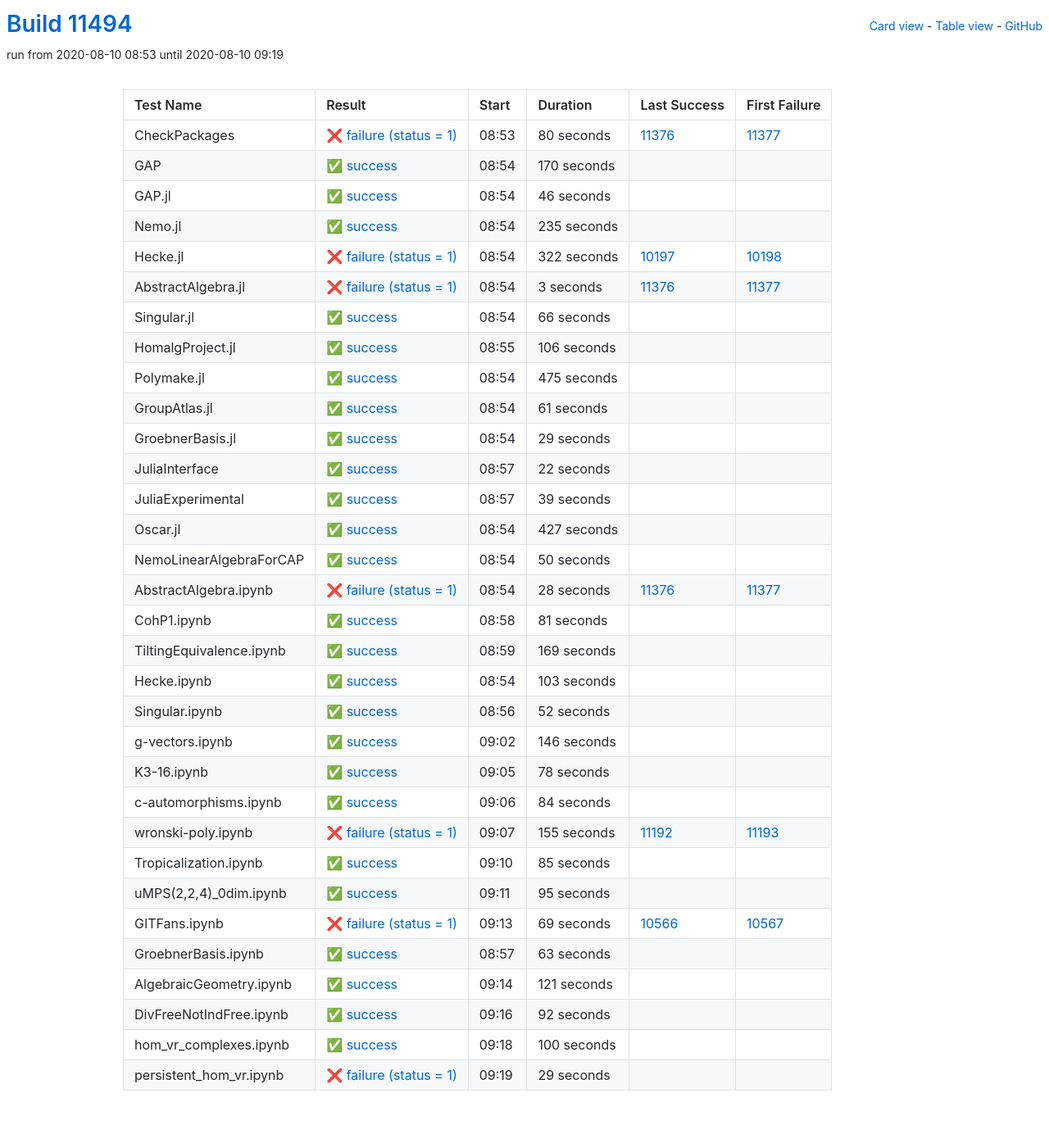
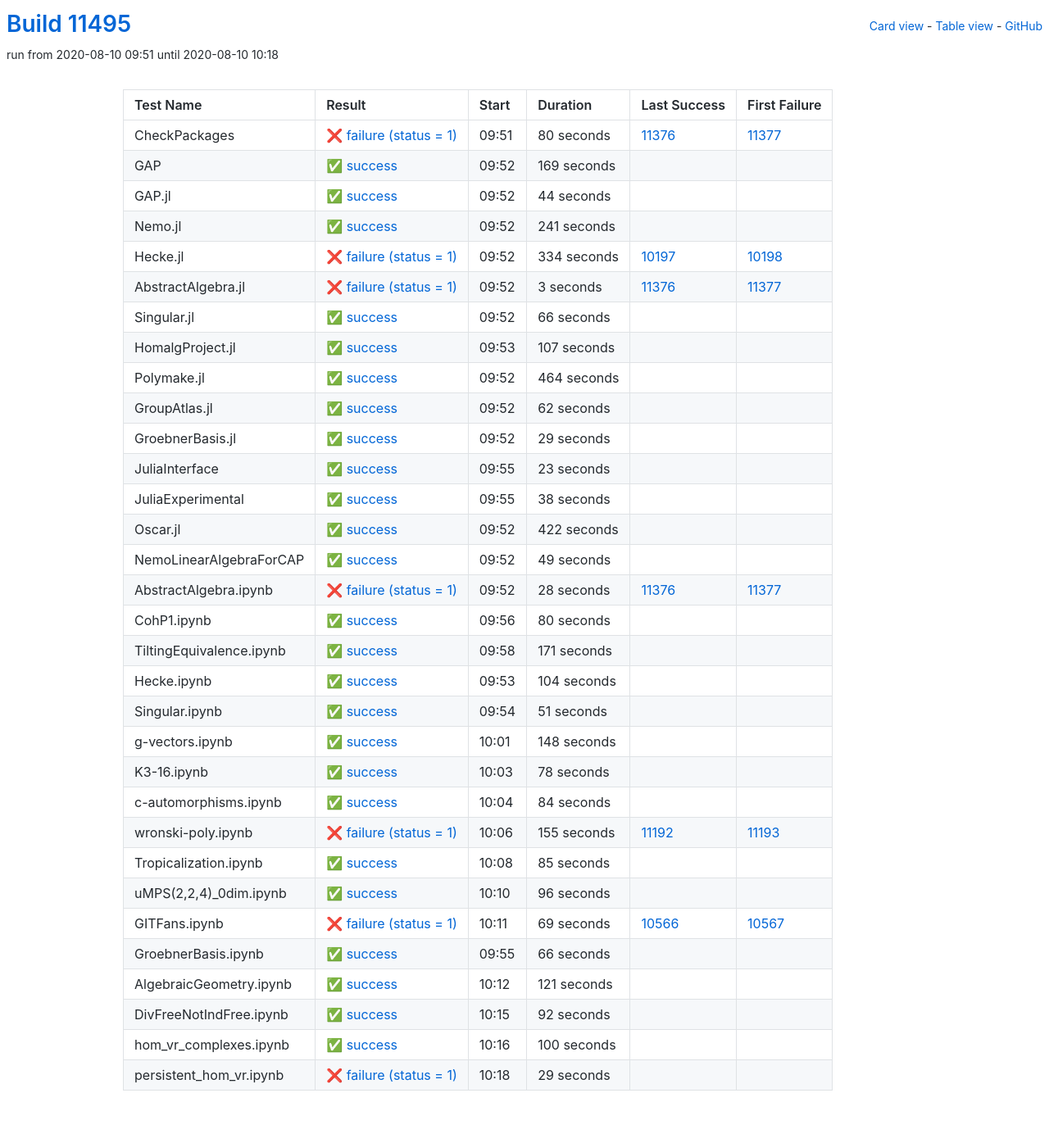
Before and after one commit to oscar-system/oscar-ci-status, a Jekyll site: the page built from table.html, in a window 1280 px wide. Shown: the whole page at 82% size. Built offline with Jekyll 4.4.1, drawn with Linux system fonts in a browser that asks for light colours.

Commit message:
Build #11495

```diff
--- a/_data/ci.yml
+++ b/_data/ci.yml
@@ -1,6 +1,6 @@
 ---
-build: 11494
-build_url: https://oscarci.mathematik.uni-kl.de/job/oscar/11494/
+build: 11495
+build_url: https://oscarci.mathematik.uni-kl.de/job/oscar/11495/
 job: oscar
 organization: oscar-system
 repo: oscar-ci-status
@@ -8,8 +8,8 @@
 tests:
 - name: CheckPackages
   id: checkpackages
-  log: https://oscarci.mathematik.uni-kl.de/job/oscar/11494/artifact/logs/build-11494/CheckPackages.log
-  start: 2020-08-10 08:53
+  log: https://oscarci.mathematik.uni-kl.de/job/oscar/11495/artifact/logs/build-11495/CheckPackages.log
+  start: 2020-08-10 09:51
   success: false
   exitcode: 1
   status: failure
@@ -20,56 +20,56 @@
   first_failure_url: https://oscarci.mathematik.uni-kl.de/job/oscar/11377/
 - name: GAP
   id: gap
-  log: https://oscarci.mathematik.uni-kl.de/job/oscar/11494/artifact/logs/build-11494/GAP.log
-  start: 2020-08-10 08:54
+  log: https://oscarci.mathematik.uni-kl.de/job/oscar/11495/artifact/logs/build-11495/GAP.log
+  start: 2020-08-10 09:52
   success: true
   exitcode: 0
   status: success
-  duration: 170
+  duration: 169
   last_success: false
   last_success_url:
   first_failure: false
   first_failure_url:
 - name: GAP.jl
   id: gap-jl
-  log: https://oscarci.mathematik.uni-kl.de/job/oscar/11494/artifact/logs/build-11494/GAP.jl.log
-  start: 2020-08-10 08:54
+  log: https://oscarci.mathematik.uni-kl.de/job/oscar/11495/artifact/logs/build-11495/GAP.jl.log
+  start: 2020-08-10 09:52
   success: true
   exitcode: 0
   status: success
-  duration: 46
+  duration: 44
   last_success: false
   last_success_url:
   first_failure: false
   first_failure_url:
 - name: Nemo.jl
   id: nemo-jl
-  log: https://oscarci.mathematik.uni-kl.de/job/oscar/11494/artifact/logs/build-11494/Nemo.jl.log
-  start: 2020-08-10 08:54
+  log: https://oscarci.mathematik.uni-kl.de/job/oscar/11495/artifact/logs/build-11495/Nemo.jl.log
+  start: 2020-08-10 09:52
   success: true
   exitcode: 0
   status: success
-  duration: 235
+  duration: 241
   last_success: false
   last_success_url:
   first_failure: false
   first_failure_url:
 - name: Hecke.jl
   id: hecke-jl
-  log: https://oscarci.mathematik.uni-kl.de/job/oscar/11494/artifact/logs/build-11494/Hecke.jl.log
-  start: 2020-08-10 08:54
+  log: https://oscarci.mathematik.uni-kl.de/job/oscar/11495/artifact/logs/build-11495/Hecke.jl.log
+  start: 2020-08-10 09:52
   success: false
   exitcode: 1
   status: failure
-  duration: 322
+  duration: 334
   last_success: 10197
   last_success_url: https://oscarci.mathematik.uni-kl.de/job/oscar/10197/
   first_failure: 10198
   first_failure_url: https://oscarci.mathematik.uni-kl.de/job/oscar/10198/
 - name: AbstractAlgebra.jl
   id: abstractalgebra-jl
-  log: https://oscarci.mathematik.uni-kl.de/job/oscar/11494/artifact/logs/build-11494/AbstractAlgebra.jl.log
-  start: 2020-08-10 08:54
+  log: https://oscarci.mathematik.uni-kl.de/job/oscar/11495/artifact/logs/build-11495/AbstractAlgebra.jl.log
+  start: 2020-08-10 09:52
   success: false
   exitcode: 1
   status: failure
@@ -80,8 +80,8 @@
   first_failure_url: https://oscarci.mathematik.uni-kl.de/job/oscar/11377/
 - name: Singular.jl
   id: singular-jl
-  log: https://oscarci.mathematik.uni-kl.de/job/oscar/11494/artifact/logs/build-11494/Singular.jl.log
-  start: 2020-08-10 08:54
+  log: https://oscarci.mathematik.uni-kl.de/job/oscar/11495/artifact/logs/build-11495/Singular.jl.log
+  start: 2020-08-10 09:52
   success: true
   exitcode: 0
   status: success
@@ -92,44 +92,44 @@
   first_failure_url:
 - name: HomalgProject.jl
   id: homalgproject-jl
-  log: https://oscarci.mathematik.uni-kl.de/job/oscar/11494/artifact/logs/build-11494/HomalgProject.jl.log
-  start: 2020-08-10 08:55
+  log: https://oscarci.mathematik.uni-kl.de/job/oscar/11495/artifact/logs/build-11495/HomalgProject.jl.log
+  start: 2020-08-10 09:53
   success: true
   exitcode: 0
   status: success
-  duration: 106
+  duration: 107
   last_success: false
   last_success_url:
   first_failure: false
   first_failure_url:
 - name: Polymake.jl
   id: polymake-jl
-  log: https://oscarci.mathematik.uni-kl.de/job/oscar/11494/artifact/logs/build-11494/Polymake.jl.log
-  start: 2020-08-10 08:54
+  log: https://oscarci.mathematik.uni-kl.de/job/oscar/11495/artifact/logs/build-11495/Polymake.jl.log
+  start: 2020-08-10 09:52
   success: true
   exitcode: 0
   status: success
-  duration: 475
+  duration: 464
   last_success: false
   last_success_url:
   first_failure: false
   first_failure_url:
 - name: GroupAtlas.jl
   id: groupatlas-jl
-  log: https://oscarci.mathematik.uni-kl.de/job/oscar/11494/artifact/logs/build-11494/GroupAtlas.jl.log
-  start: 2020-08-10 08:54
+  log: https://oscarci.mathematik.uni-kl.de/job/oscar/11495/artifact/logs/build-11495/GroupAtlas.jl.log
+  start: 2020-08-10 09:52
   success: true
   exitcode: 0
   status: success
-  duration: 61
+  duration: 62
   last_success: false
   last_success_url:
   first_failure: false
   first_failure_url:
 - name: GroebnerBasis.jl
   id: groebnerbasis-jl
-  log: https://oscarci.mathematik.uni-kl.de/job/oscar/11494/artifact/logs/build-11494/GroebnerBasis.jl.log
-  start: 2020-08-10 08:54
+  log: https://oscarci.mathematik.uni-kl.de/job/oscar/11495/artifact/logs/build-11495/GroebnerBasis.jl.log
+  start: 2020-08-10 09:52
   success: true
   exitcode: 0
   status: success
@@ -140,56 +140,56 @@
   first_failure_url:
 - name: JuliaInterface
   id: juliainterface
-  log: https://oscarci.mathematik.uni-kl.de/job/oscar/11494/artifact/logs/build-11494/JuliaInterface.log
-  start: 2020-08-10 08:57
+  log: https://oscarci.mathematik.uni-kl.de/job/oscar/11495/artifact/logs/build-11495/JuliaInterface.log
+  start: 2020-08-10 09:55
   success: true
   exitcode: 0
   status: success
-  duration: 22
+  duration: 23
   last_success: false
   last_success_url:
   first_failure: false
   first_failure_url:
 - name: JuliaExperimental
   id: juliaexperimental
-  log: https://oscarci.mathematik.uni-kl.de/job/oscar/11494/artifact/logs/build-11494/JuliaExperimental.log
-  start: 2020-08-10 08:57
+  log: https://oscarci.mathematik.uni-kl.de/job/oscar/11495/artifact/logs/build-11495/JuliaExperimental.log
+  start: 2020-08-10 09:55
   success: true
   exitcode: 0
   status: success
-  duration: 39
+  duration: 38
   last_success: false
   last_success_url:
   first_failure: false
   first_failure_url:
 - name: Oscar.jl
   id: oscar-jl
-  log: https://oscarci.mathematik.uni-kl.de/job/oscar/11494/artifact/logs/build-11494/Oscar.jl.log
-  start: 2020-08-10 08:54
+  log: https://oscarci.mathematik.uni-kl.de/job/oscar/11495/artifact/logs/build-11495/Oscar.jl.log
+  start: 2020-08-10 09:52
   success: true
   exitcode: 0
   status: success
-  duration: 427
+  duration: 422
   last_success: false
   last_success_url:
   first_failure: false
   first_failure_url:
 - name: NemoLinearAlgebraForCAP
   id: nemolinearalgebraforcap
-  log: https://oscarci.mathematik.uni-kl.de/job/oscar/11494/artifact/logs/build-11494/NemoLinearAlgebraForCAP.log
-  start: 2020-08-10 08:54
+  log: https://oscarci.mathematik.uni-kl.de/job/oscar/11495/artifact/logs/build-11495/NemoLinearAlgebraForCAP.log
+  start: 2020-08-10 09:52
   success: true
   exitcode: 0
   status: success
-  duration: 50
+  duration: 49
   last_success: false
   last_success_url:
   first_failure: false
   first_failure_url:
 - name: AbstractAlgebra.ipynb
   id: abstractalgebra-ipynb
-  log: https://oscarci.mathematik.uni-kl.de/job/oscar/11494/artifact/logs/build-11494/AbstractAlgebra.ipynb.log
-  start: 2020-08-10 08:54
+  log: https://oscarci.mathematik.uni-kl.de/job/oscar/11495/artifact/logs/build-11495/AbstractAlgebra.ipynb.log
+  start: 2020-08-10 09:52
   success: false
   exitcode: 1
   status: failure
@@ -200,68 +200,68 @@
   first_failure_url: https://oscarci.mathematik.uni-kl.de/job/oscar/11377/
 - name: CohP1.ipynb
   id: cohp1-ipynb
-  log: https://oscarci.mathematik.uni-kl.de/job/oscar/11494/artifact/logs/build-11494/CohP1.ipynb.log
-  start: 2020-08-10 08:58
+  log: https://oscarci.mathematik.uni-kl.de/job/oscar/11495/artifact/logs/build-11495/CohP1.ipynb.log
+  start: 2020-08-10 09:56
   success: true
   exitcode: 0
   status: success
-  duration: 81
+  duration: 80
   last_success: false
   last_success_url:
   first_failure: false
   first_failure_url:
 - name: TiltingEquivalence.ipynb
   id: tiltingequivalence-ipynb
-  log: https://oscarci.mathematik.uni-kl.de/job/oscar/11494/artifact/logs/build-11494/TiltingEquivalence.ipynb.log
-  start: 2020-08-10 08:59
+  log: https://oscarci.mathematik.uni-kl.de/job/oscar/11495/artifact/logs/build-11495/TiltingEquivalence.ipynb.log
+  start: 2020-08-10 09:58
   success: true
   exitcode: 0
   status: success
-  duration: 169
+  duration: 171
   last_success: false
   last_success_url:
   first_failure: false
   first_failure_url:
 - name: Hecke.ipynb
   id: hecke-ipynb
-  log: https://oscarci.mathematik.uni-kl.de/job/oscar/11494/artifact/logs/build-11494/Hecke.ipynb.log
-  start: 2020-08-10 08:54
+  log: https://oscarci.mathematik.uni-kl.de/job/oscar/11495/artifact/logs/build-11495/Hecke.ipynb.log
+  start: 2020-08-10 09:53
   success: true
   exitcode: 0
   status: success
-  duration: 103
+  duration: 104
   last_success: false
   last_success_url:
   first_failure: false
   first_failure_url:
 - name: Singular.ipynb
   id: singular-ipynb
-  log: https://oscarci.mathematik.uni-kl.de/job/oscar/11494/artifact/logs/build-11494/Singular.ipynb.log
-  start: 2020-08-10 08:56
+  log: https://oscarci.mathematik.uni-kl.de/job/oscar/11495/artifact/logs/build-11495/Singular.ipynb.log
+  start: 2020-08-10 09:54
   success: true
   exitcode: 0
   status: success
-  duration: 52
+  duration: 51
   last_success: false
   last_success_url:
   first_failure: false
   first_failure_url:
 - name: g-vectors.ipynb
   id: g-vectors-ipynb
-  log: https://oscarci.mathematik.uni-kl.de/job/oscar/11494/artifact/logs/build-11494/g-vectors.ipynb.log
-  start: 2020-08-10 09:02
+  log: https://oscarci.mathematik.uni-kl.de/job/oscar/11495/artifact/logs/build-11495/g-vectors.ipynb.log
+  start: 2020-08-10 10:01
   success: true
   exitcode: 0
   status: success
-  duration: 146
+  duration: 148
   last_success: false
   last_success_url:
   first_failure: false
   first_failure_url:
 - name: K3-16.ipynb
   id: k3-16-ipynb
-  log: https://oscarci.mathematik.uni-kl.de/job/oscar/11494/artifact/logs/build-11494/K3-16.ipynb.log
-  start: 2020-08-10 09:05
+  log: https://oscarci.mathematik.uni-kl.de/job/oscar/11495/artifact/logs/build-11495/K3-16.ipynb.log
+  start: 2020-08-10 10:03
   success: true
   exitcode: 0
   status: success
@@ -272,8 +272,8 @@
   first_failure_url:
 - name: c-automorphisms.ipynb
   id: c-automorphisms-ipynb
-  log: https://oscarci.mathematik.uni-kl.de/job/oscar/11494/artifact/logs/build-11494/c-automorphisms.ipynb.log
-  start: 2020-08-10 09:06
+  log: https://oscarci.mathematik.uni-kl.de/job/oscar/11495/artifact/logs/build-11495/c-automorphisms.ipynb.log
+  start: 2020-08-10 10:04
   success: true
   exitcode: 0
   status: success
@@ -284,8 +284,8 @@
   first_failure_url:
 - name: wronski-poly.ipynb
   id: wronski-poly-ipynb
-  log: https://oscarci.mathematik.uni-kl.de/job/oscar/11494/artifact/logs/build-11494/wronski-poly.ipynb.log
-  start: 2020-08-10 09:07
+  log: https://oscarci.mathematik.uni-kl.de/job/oscar/11495/artifact/logs/build-11495/wronski-poly.ipynb.log
+  start: 2020-08-10 10:06
   success: false
   exitcode: 1
   status: failure
@@ -296,8 +296,8 @@
   first_failure_url: https://oscarci.mathematik.uni-kl.de/job/oscar/11193/
 - name: Tropicalization.ipynb
   id: tropicalization-ipynb
-  log: https://oscarci.mathematik.uni-kl.de/job/oscar/11494/artifact/logs/build-11494/Tropicalization.ipynb.log
-  start: 2020-08-10 09:10
+  log: https://oscarci.mathematik.uni-kl.de/job/oscar/11495/artifact/logs/build-11495/Tropicalization.ipynb.log
+  start: 2020-08-10 10:08
   success: true
   exitcode: 0
   status: success
@@ -308,20 +308,20 @@
   first_failure_url:
 - name: uMPS(2,2,4)_0dim.ipynb
   id: umps-2-2-4-0dim-ipynb
-  log: https://oscarci.mathematik.uni-kl.de/job/oscar/11494/artifact/logs/build-11494/uMPS-2-2-4-_0dim.ipynb.log
-  start: 2020-08-10 09:11
+  log: https://oscarci.mathematik.uni-kl.de/job/oscar/11495/artifact/logs/build-11495/uMPS-2-2-4-_0dim.ipynb.log
+  start: 2020-08-10 10:10
   success: true
   exitcode: 0
   status: success
-  duration: 95
+  duration: 96
   last_success: false
   last_success_url:
   first_failure: false
   first_failure_url:
 - name: GITFans.ipynb
   id: gitfans-ipynb
-  log: https://oscarci.mathematik.uni-kl.de/job/oscar/11494/artifact/logs/build-11494/GITFans.ipynb.log
-  start: 2020-08-10 09:13
+  log: https://oscarci.mathematik.uni-kl.de/job/oscar/11495/artifact/logs/build-11495/GITFans.ipynb.log
+  start: 2020-08-10 10:11
   success: false
   exitcode: 1
   status: failure
@@ -332,20 +332,20 @@
   first_failure_url: https://oscarci.mathematik.uni-kl.de/job/oscar/10567/
 - name: GroebnerBasis.ipynb
   id: groebnerbasis-ipynb
-  log: https://oscarci.mathematik.uni-kl.de/job/oscar/11494/artifact/logs/build-11494/GroebnerBasis.ipynb.log
-  start: 2020-08-10 08:57
+  log: https://oscarci.mathematik.uni-kl.de/job/oscar/11495/artifact/logs/build-11495/GroebnerBasis.ipynb.log
+  start: 2020-08-10 09:55
   success: true
   exitcode: 0
   status: success
-  duration: 63
+  duration: 66
   last_success: false
   last_success_url:
   first_failure: false
   first_failure_url:
 - name: AlgebraicGeometry.ipynb
   id: algebraicgeometry-ipynb
-  log: https://oscarci.mathematik.uni-kl.de/job/oscar/11494/artifact/logs/build-11494/AlgebraicGeometry.ipynb.log
-  start: 2020-08-10 09:14
+  log: https://oscarci.mathematik.uni-kl.de/job/oscar/11495/artifact/logs/build-11495/AlgebraicGeometry.ipynb.log
+  start: 2020-08-10 10:12
   success: true
   exitcode: 0
   status: success
@@ -356,8 +356,8 @@
   first_failure_url:
 - name: DivFreeNotIndFree.ipynb
   id: divfreenotindfree-ipynb
-  log: https://oscarci.mathematik.uni-kl.de/job/oscar/11494/artifact/logs/build-11494/DivFreeNotIndFree.ipynb.log
-  start: 2020-08-10 09:16
+  log: https://oscarci.mathematik.uni-kl.de/job/oscar/11495/artifact/logs/build-11495/DivFreeNotIndFree.ipynb.log
+  start: 2020-08-10 10:15
   success: true
   exitcode: 0
   status: success
@@ -368,8 +368,8 @@
   first_failure_url:
 - name: hom_vr_complexes.ipynb
   id: hom-vr-complexes-ipynb
-  log: https://oscarci.mathematik.uni-kl.de/job/oscar/11494/artifact/logs/build-11494/hom_vr_complexes.ipynb.log
-  start: 2020-08-10 09:18
+  log: https://oscarci.mathematik.uni-kl.de/job/oscar/11495/artifact/logs/build-11495/hom_vr_complexes.ipynb.log
+  start: 2020-08-10 10:16
   success: true
   exitcode: 0
   status: success
@@ -380,8 +380,8 @@
   first_failure_url:
 - name: persistent_hom_vr.ipynb
   id: persistent-hom-vr-ipynb
-  log: https://oscarci.mathematik.uni-kl.de/job/oscar/11494/artifact/logs/build-11494/persistent_hom_vr.ipynb.log
-  start: 2020-08-10 09:19
+  log: https://oscarci.mathematik.uni-kl.de/job/oscar/11495/artifact/logs/build-11495/persistent_hom_vr.ipynb.log
+  start: 2020-08-10 10:18
   success: false
   exitcode: 1
   status: failure
```
Also changed, not shown: README.md.
